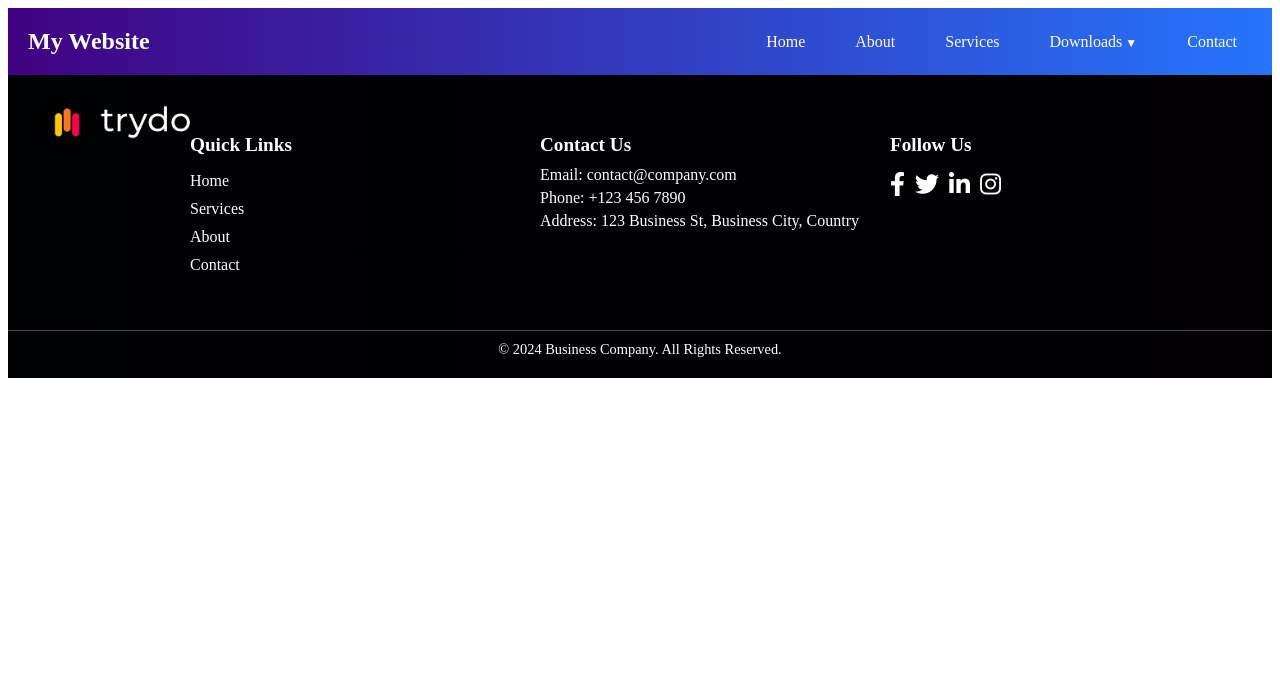
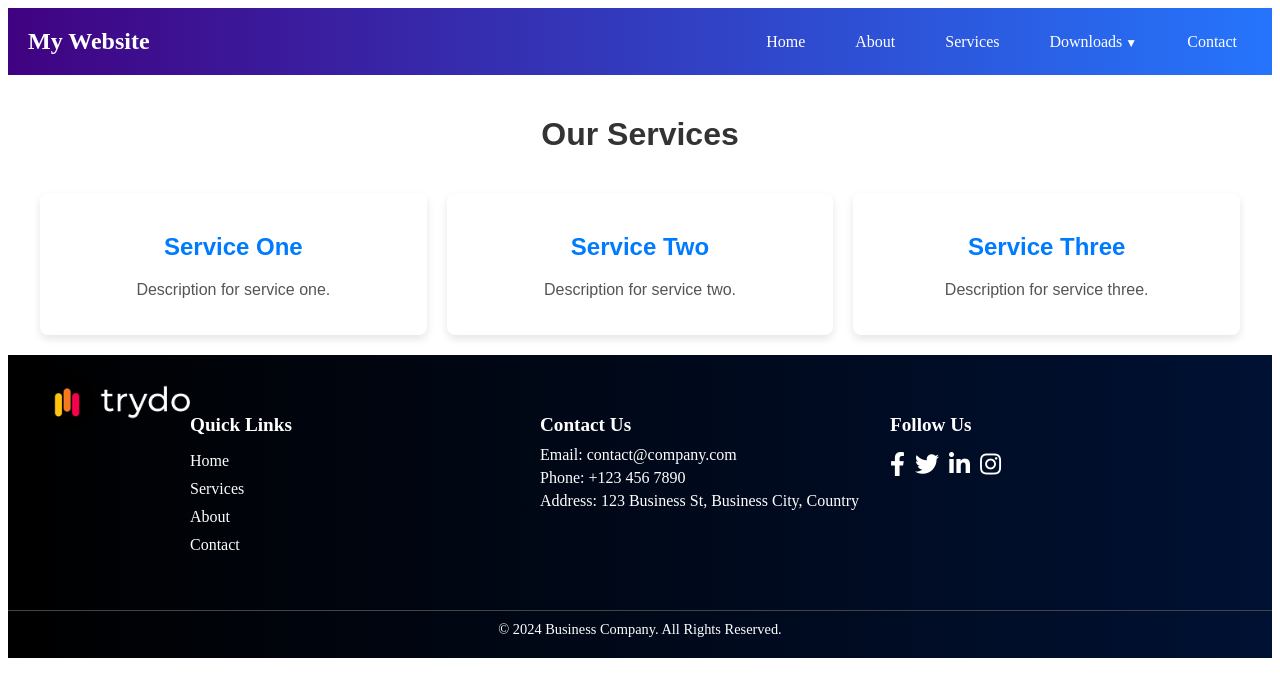
Before and after one commit to mississippii/ReactWebBanco, a React (Create React App) app: page /services in a window 1280 px wide. Shown: the top 696 px of the page. Built offline with nearby package versions, Linux system fonts and the light colour scheme.

Commit message:
some changes

```diff
--- a/src/Assets/CSS/Footer.css
+++ b/src/Assets/CSS/Footer.css
@@ -1,5 +1,5 @@
 .footer {
-    background: linear-gradient(to left, #020003, #000103);
+    background: linear-gradient(to right, black, #001133);
     color: white;
     padding: 20px 0;
   }
--- a/src/Assets/CSS/Header.css
+++ b/src/Assets/CSS/Header.css
@@ -37,32 +37,35 @@
 
 .nav-link:hover,
 .active-link {
-  background-color: #04050e;
+  color: black;
+  background-color: white;
   border-radius: 4px;
 }
 
 .dropdown-menu {
-  position: absolute;
+  display: block;
+  position:absolute;
   top: 100%;
   left: 0;
-  background-color: white;
-  list-style: none;
-  padding: 0px 0;
-  margin: 0;
+  background: #fff;
+  color: #000;
+  padding: 10px;
   border-radius: 4px;
-  box-shadow: 0 4px 8px rgba(10, 10, 10, 0.1);
+  box-shadow: 0 4px 8px rgba(0, 0, 0, 0.1);
+  z-index: 1000;
+  width: 200px; /* Increase the width */
 }
 
 .dropdown-link {
+  color: #000;
+  text-decoration: none;
   display: block;
-  color: black;
-  text-decoration: none;
-  padding: 10px 20px;
-  transition: background-color 0.3s;
+  padding: 10px;
+  transition: background 0.3s;
 }
 
 .dropdown-link:hover {
-  background-color: #d8d8da;
+  background: #f0f0f0;
 }
 .dropdown-toggle::after {
   content: " ▼";
--- a/src/Assets/CSS/Service.css
+++ b/src/Assets/CSS/Service.css
@@ -1,29 +1,19 @@
-.services-container {
+/* src/ServicePage.css */
+
+.service-page {
+  padding: 20px;
+  max-width: 1200px;
+  margin: 0 auto;
   font-family: Arial, sans-serif;
-    padding: 20px;
-    color: #333;
 }
 
-  .services-hero {
-    background: linear-gradient(to right, #ff7e5f, #feb47b);
-    color: white;
-    padding: 60px 20px;
+h1 {
   text-align: center;
-    border-radius: 8px;
-    margin-bottom: 30px;
+  color: #333;
+  margin-bottom: 40px;
 }
 
-  .services-hero h1 {
-    margin: 0;
-    font-size: 3rem;
-  }
-
-  .services-hero p {
-    margin: 10px 0 0;
-    font-size: 1.2rem;
-  }
-
-  .services-list {
+.service-list {
   display: flex;
   flex-wrap: wrap;
   gap: 20px;
@@ -31,28 +21,37 @@
 }
 
 .service-card {
-    background: #f9f9f9;
-    border: 1px solid #ddd;
+  background: #fff;
   border-radius: 8px;
+  box-shadow: 0 4px 8px rgba(0, 0, 0, 0.1);
   padding: 20px;
-    max-width: 300px;
-    box-shadow: 0 4px 8px rgba(0, 0, 0, 0.1);
   text-align: center;
+  flex: 1 1 calc(33.333% - 40px);
+  box-sizing: border-box;
+  transition: transform 0.2s, box-shadow 0.2s;
 }
 
 .service-card h2 {
-    font-size: 1.5rem;
-    margin-bottom: 10px;
+  color: #007bff;
 }
 
 .service-card p {
-    font-size: 1rem;
-    color: #666;
+  color: #555;
+}
+
+.service-card:hover {
+  transform: translateY(-10px);
+  box-shadow: 0 8px 16px rgba(0, 0, 0, 0.2);
 }
 
 @media (max-width: 768px) {
-    .services-list {
-      flex-direction: column;
-      align-items: center;
+  .service-card {
+    flex: 1 1 calc(50% - 40px);
   }
 }
+
+@media (max-width: 480px) {
+  .service-card {
+    flex: 1 1 100%;
+  }
+}
--- a/src/Assets/Components/Header.js
+++ b/src/Assets/Components/Header.js
@@ -1,13 +1,27 @@
-import React ,{useState}from 'react';
+import React ,{useState,useRef,useEffect}from 'react';
 import { NavLink } from 'react-router-dom';
 import '../CSS/Header.css';
 
 const Header = () => {
   const [isDropdownOpen, setIsDropdownOpen] = useState(false);
+  const dropdownRef = useRef(null);
 
   const toggleDropdown = () => {
     setIsDropdownOpen(!isDropdownOpen);
   };
+
+  const handleClickOutside = (event) => {
+    if (dropdownRef.current && !dropdownRef.current.contains(event.target)) {
+      setIsDropdownOpen(false);
+    }
+  };
+
+  useEffect(() => {
+    document.addEventListener('mousedown', handleClickOutside);
+    return () => {
+      document.removeEventListener('mousedown', handleClickOutside);
+    };
+  }, []);
 
   return (
     <header className="header">
@@ -17,7 +31,7 @@ const Header = () => {
           <li className="nav-item"><NavLink to="/" activeClassName="active-link" className="nav-link">Home</NavLink></li>
           <li className="nav-item"><NavLink to="/about" activeClassName="active-link" className="nav-link">About</NavLink></li>
           <li className="nav-item"><NavLink to="/services" activeClassName="active-link" className="nav-link">Services</NavLink></li>
-          <li className="nav-item dropdown" onMouseEnter={toggleDropdown} onMouseLeave={toggleDropdown}>
+          <li className="nav-item dropdown" ref={dropdownRef} onClick={toggleDropdown}>
               <span className="nav-link dropdown-toggle">Downloads</span>
               {isDropdownOpen && (
                 <ul className="dropdown-menu">
--- a/src/Assets/Components/Pages/Service.js
+++ b/src/Assets/Components/Pages/Service.js
@@ -1,10 +1,39 @@
-import React from 'react'
+import React from 'react';
+import '../../CSS/Service.css';
+
+const services = [
+  {
+    title: 'Service One',
+    description: 'Description for service one.',
+  },
+  {
+    title: 'Service Two',
+    description: 'Description for service two.',
+  },
+  {
+    title: 'Service Three',
+    description: 'Description for service three.',
+  },
+  // Add more services as needed
+];
+
+const ServiceCard = ({ title, description }) => (
+  <div className="service-card">
+    <h2>{title}</h2>
+    <p>{description}</p>
+  </div>
+);
 
 function Service() {
   return (
-    <div>
-      Hello World
+    <div className="service-page">
+    <h1>Our Services</h1>
+    <div className="service-list">
+      {services.map((service, index) => (
+        <ServiceCard key={index} title={service.title} description={service.description} />
+      ))}
     </div>
+  </div>
   )
 }
 
--- a/src/Route.js
+++ b/src/Route.js
@@ -19,7 +19,7 @@ export default function App() {
           <Route path="/" element={<Home />} />
           <Route path="/about" element={<About />} />
           <Route path="/contact" element={<Contact/>} />
-          <Route path="/service" element={<Service />} />
+          <Route path="/services" element={<Service />} />
         </Routes>
       <Footer />
       </BrowserRouter>
```
Also changed, not shown: src/Assets/Components/Pages/Blog.js (added, +11 -0 lines). Lines whose indentation alone changed are shown as unchanged.
